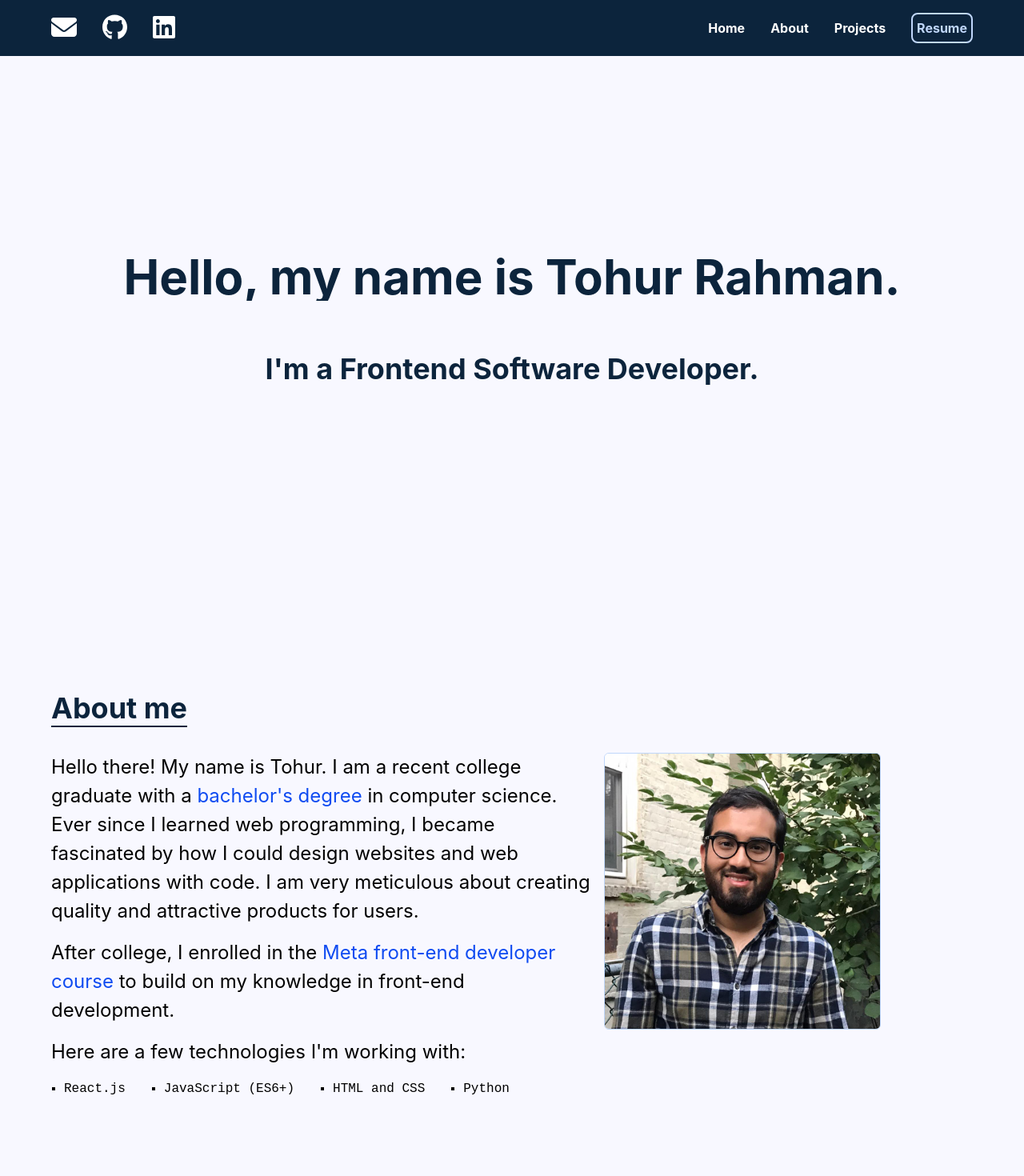
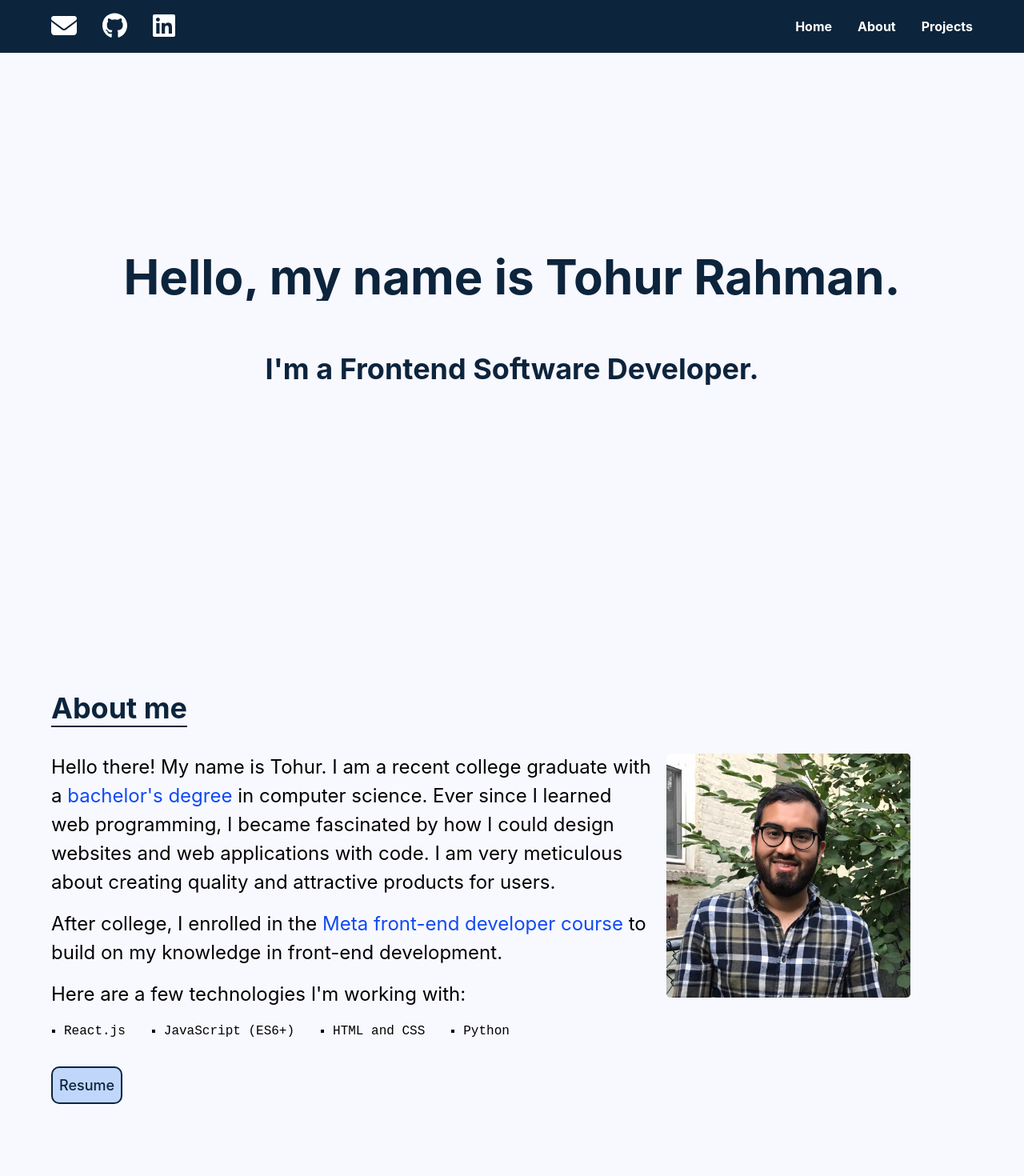
Before and after one commit to tohurr/tohurr.github.io, a React (Create React App) app: page / in a window 1280 px wide. Shown: the top 1470 px of the page at 80% size. Built offline with nearby package versions, Linux system fonts and the light colour scheme.

Commit message:
Updated styles and resume

```diff
--- a/src/components/Aboutme.js
+++ b/src/components/Aboutme.js
@@ -3,7 +3,7 @@ import FullScreenSection from "./FullScreenSection";
 import { Heading, Image, Text } from "@chakra-ui/react";
 import './Styles.css';
 import photo from '../assets/profile.jpg'
-// import resume from '../assets/cs-resume.pdf'
+import resume from '../assets/cs-resume.pdf'
 
 const Aboutme = () => {
     return (
@@ -43,7 +43,7 @@ const Aboutme = () => {
                 <Image src={photo} alt='Tohur' borderRadius="md" className="image" />
             </div>
         </div>
-        {/* <a className="resume" href={resume} target="_blank" rel="noopener noreferrer">Resume</a> */}
+        <a className="resume" href={resume} target="_blank" rel="noopener noreferrer">Resume</a>
         {/* <p className="email-me">Email: <a href="mailto: tohur.biz@gmail.com" target="_blank" rel="noopener noreferrer">tohur.biz@gmail.com</a></p> */}
         </FullScreenSection>
     )
--- a/src/components/Header.js
+++ b/src/components/Header.js
@@ -8,7 +8,7 @@ import {
 } from "@fortawesome/free-brands-svg-icons";
 import { Box, HStack, Text } from "@chakra-ui/react";
 import './Styles.css'
-import resume from '../assets/cs-resume.pdf'
+// import resume from '../assets/cs-resume.pdf'
 
 
 const socials = [
@@ -118,7 +118,7 @@ const Header = () => {
             <a href="#projects" onClick={handleClick("projects")} style={{fontWeight: "bold"}} className="nav">
                Projects
              </a>
-             <a className="resume" href={resume} target="_blank" rel="noopener noreferrer" style={{fontWeight: "bold"}}>Resume</a>
+             {/* <a className="resume" href={resume} target="_blank" rel="noopener noreferrer" style={{fontWeight: "bold"}}>Resume</a> */}
            </HStack>
          </nav>
        </HStack>
--- a/src/components/Styles.css
+++ b/src/components/Styles.css
@@ -1,7 +1,7 @@
 /* import './Styles.css'; */
 
 .nav:hover  {
-    color: #C0D7FB;
+    /* color: #C0D7FB; */
     transform: scale(1.1);
     transition: transform .1s;
     /* text-decoration: underline; */
@@ -35,7 +35,7 @@
 
 .aboutgrid {
     display: grid;
-    grid-template-columns: 1.5fr 1fr;
+    grid-template-columns: 2fr 1fr;
 }
 
 .abouttext p{
@@ -54,8 +54,8 @@
 }
 
 .image{
-    border: 1px solid #C0D7FB;
-    width: 75%;
+    border: 1px solid #F8F8FF;
+    width: 80%;
 }
 
 @media (max-width:850px) {
@@ -96,26 +96,17 @@
     }
 }
 
-/* .resume {
-    display: inline-block;
+.resume {
+    /* display: block; */
     border: 2px solid #0C243C;
     color: #0C243C;
-    padding: 10px;
-    border-radius: 8px;
+    padding: 8px;
+    border-radius: 10px;
     text-align: center;
     text-decoration: none;
     font-size: large;
     background-color: #C0D7FB;
     font-weight: 500;
-    transition-duration: 0.4s;
-} */
-
-.resume {
-    border: 2px solid #C0D7FB;
-    color: #C0D7FB;
-    padding: 5px;
-    border-radius: 8px;
-    text-decoration: none;
     transition-duration: 0.4s;
 }
 
@@ -124,20 +115,11 @@
         font-size: medium;
     }
 }
-/* ################# */
-
-/* .resume:hover {
-    color: #0F4BF1;
-    background-color: #C0D7FB;
-    transform: scale(1.1);
-    transition: transform .2s;
-} */
-
 .resume:hover {
     transform: scale(1.1);
     transition: transform .2s;
 }
-
+/* // */
 .box {
     display: grid;
     grid-template-columns: repeat(3, minmax(0, 1fr));
```
Also changed, not shown: 1 other file (tests, documents, lock files or other folders).
